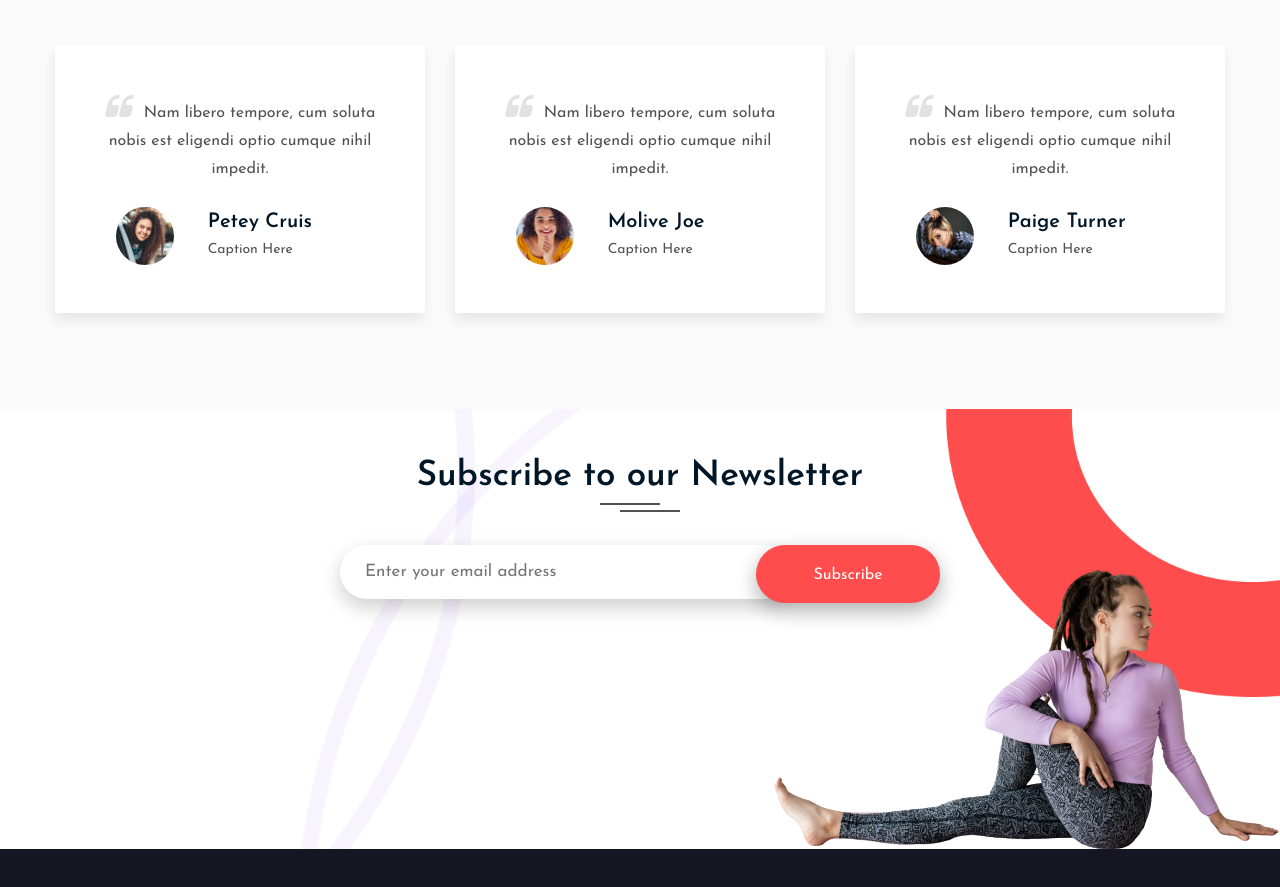
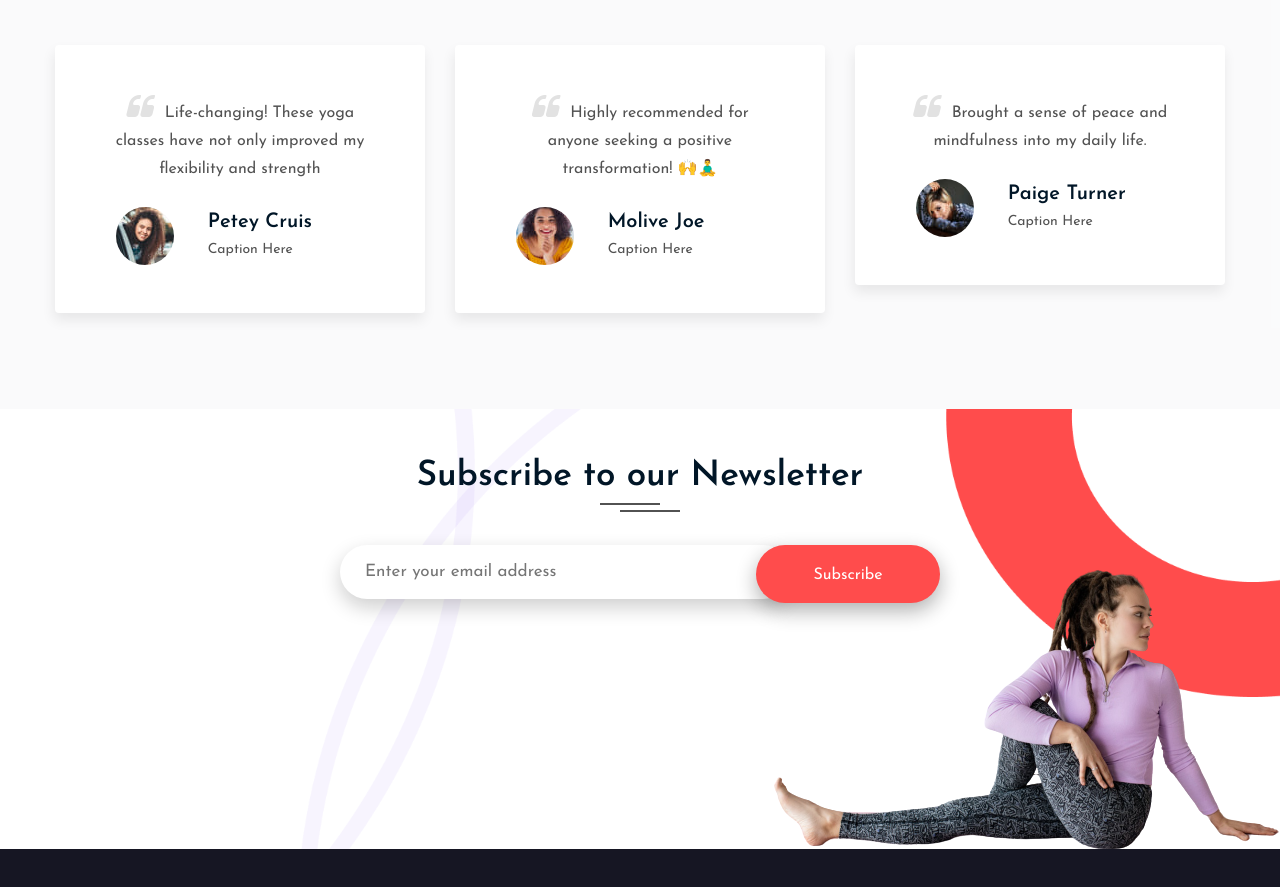
Before and after one commit to 20a31a04u4/yogamindease, a plain HTML site: page index.html in a window 1280 px wide. Shown: the part 4753-5640 px from the top of the page. Drawn offline with Linux system fonts and the light colour scheme.

Commit message:
Update index.html

```diff
--- a/index.html
+++ b/index.html
@@ -457,10 +457,7 @@
                 <div class="row content-sec mt-md-5 mt-4">
                     <div class="col-lg-4 col-md-6 testi-sections">
                         <div class="testimonials_grid">
-                            <p class="sub-test"><span class="fa fa-quote-left mr-2" aria-hidden="true"></span> Nam
-                                libero
-                                tempore, cum soluta
-                                nobis est eligendi optio cumque nihil impedit.
+                            <p class="sub-test"><span class="fa fa-quote-left mr-2" aria-hidden="true"></span> Life-changing! These yoga classes have not only improved my flexibility and strength
                             </p>
                             <div class="d-grid sub-author-con">
                                 <div class="testi-img-res">
@@ -475,10 +472,7 @@
                     </div>
                     <div class="col-lg-4 col-md-6 mt-md-0 mt-4 testi-sections">
                         <div class="testimonials_grid">
-                            <p class="sub-test"><span class="fa fa-quote-left mr-2" aria-hidden="true"></span> Nam
-                                libero
-                                tempore, cum soluta
-                                nobis est eligendi optio cumque nihil impedit.
+                            <p class="sub-test"><span class="fa fa-quote-left mr-2" aria-hidden="true"></span> Highly recommended for anyone seeking a positive transformation! 🙌🧘‍♂️
                             </p>
                             <div class="d-grid sub-author-con">
                                 <div class="testi-img-res">
@@ -493,10 +487,7 @@
                     </div>
                     <div class="col-lg-4 col-md-6 mt-lg-0 mt-4 testi-sections">
                         <div class="testimonials_grid">
-                            <p class="sub-test"><span class="fa fa-quote-left mr-2" aria-hidden="true"></span> Nam
-                                libero
-                                tempore, cum soluta
-                                nobis est eligendi optio cumque nihil impedit.
+                            <p class="sub-test"><span class="fa fa-quote-left mr-2" aria-hidden="true"></span> Brought a sense of peace and mindfulness into my daily life.
                             </p>
                             <div class="d-grid sub-author-con">
                                 <div class="testi-img-res">
```
